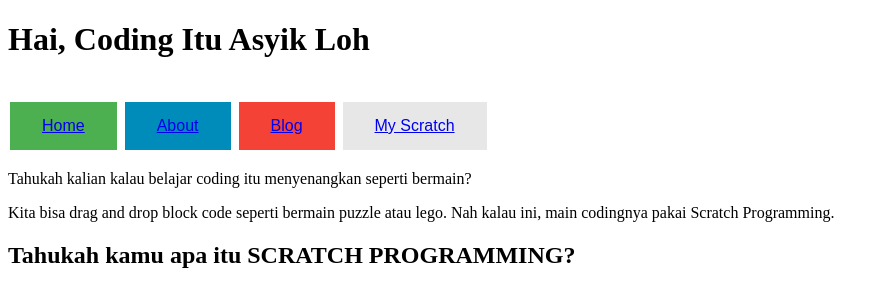
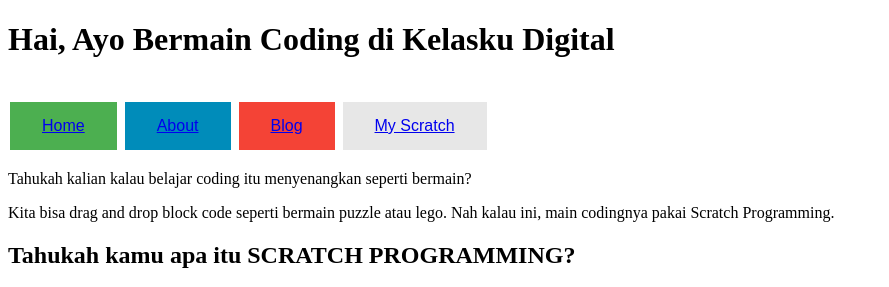
Before and after one commit to kelaskudigital/kelaskudigital.github.io, a plain HTML site: page index.html in a window 1280 px wide. Shown: the top 287 px of the page, without its empty margins (0-889 px from the left). Drawn offline with Linux system fonts and the light colour scheme.

Commit message:
Update index.html

```diff
--- a/index.html
+++ b/index.html
@@ -2,11 +2,11 @@
 <html>
   <head>
     <link rel="stylesheet" href="style.css">
-    <title> Ayo Bermain Coding </title>
+    <title> Kelasku Digital </title>
   </head>
   <body>
 
-    <h1> Hai, Coding Itu Asyik Loh </h1>
+    <h1> Hai, Ayo Bermain Coding di Kelasku Digital </h1>
     <br>
 
 
```
